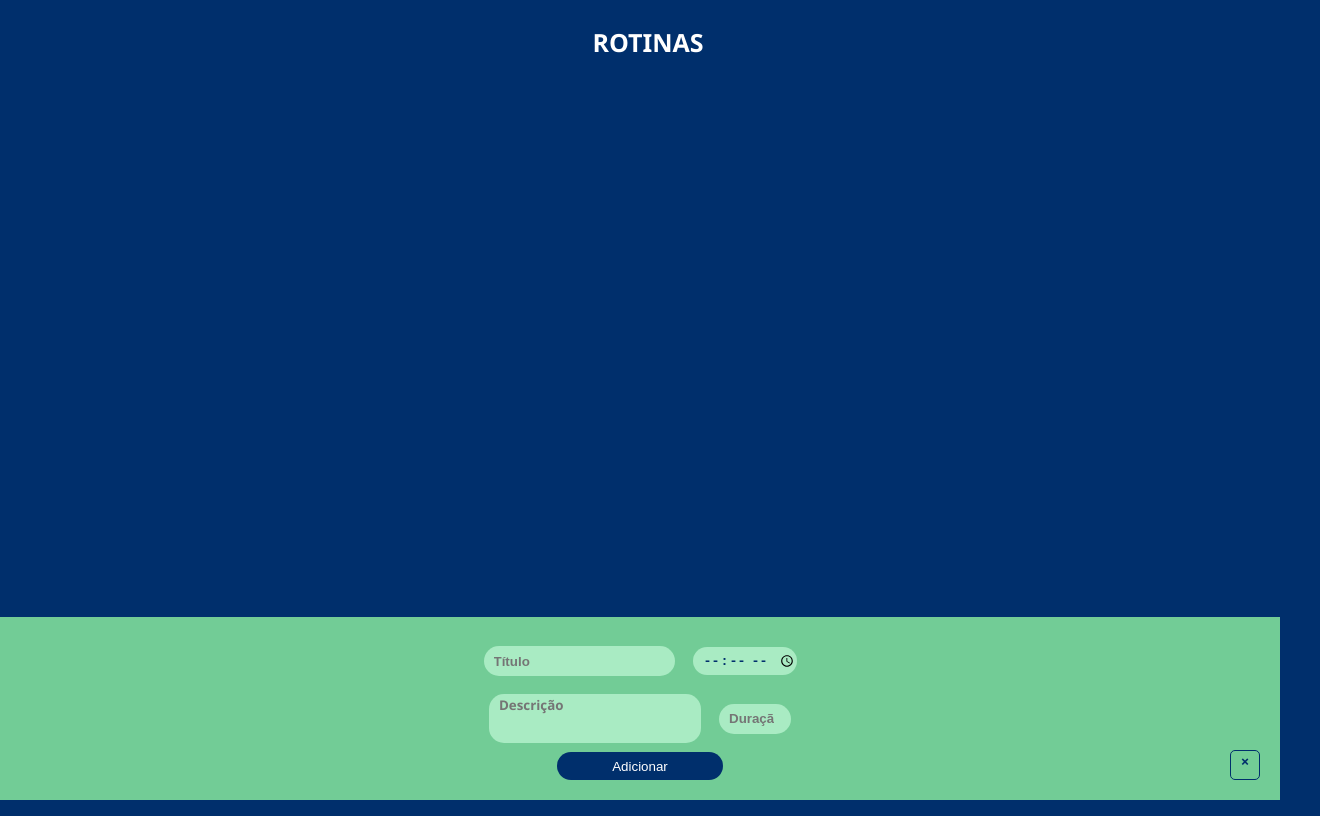
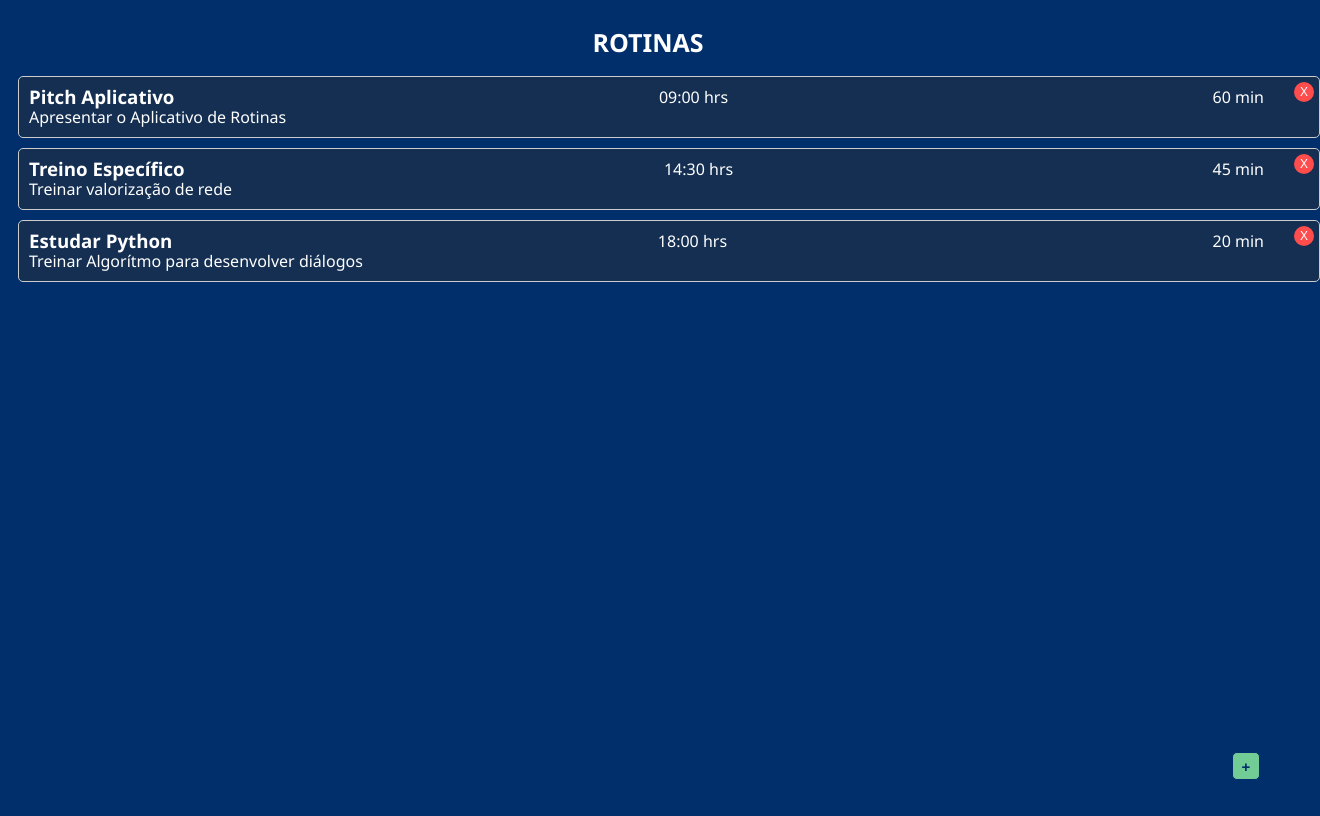
Before and after one commit to andsjoel/study_athlete, a plain HTML site: page routine.html in a window 1280 px wide. Shown: the whole page, 1320 px wide, since content can reach past the window. Drawn offline with Linux system fonts and the light colour scheme.

Commit message:
add style to item routine

```diff
--- a/assets/script/index.js
+++ b/assets/script/index.js
@@ -8,9 +8,8 @@ document.addEventListener('DOMContentLoaded', function() {
     const password = document.getElementById('password').value;
 
     // Aqui você pode adicionar a lógica de autenticação
-    if (username === 'usuario' && password === 'senha') {
-      alert('Login bem-sucedido!');
-      // Redirecionar para a próxima página após o login bem-sucedido
+    if (username === 'pedrin' && password === 'hype') {
+      window.location.href = 'routine.html';
     } else {
       alert('Credenciais inválidas. Tente novamente.');
     }
--- a/assets/script/routine.js
+++ b/assets/script/routine.js
@@ -23,10 +23,15 @@ newRoutineForm.addEventListener('submit', (e) => {
     const newItem = document.createElement('li');
     newItem.innerHTML = `
         <div class="routine-item">
-            <h3>${title}</h3>
-            <p>${description}</p>
-            <p>Horário: ${time}</p>
-            <p>Duração: ${duration}</p>
+            <div>
+                <h3 class="routine-title">${title}</h3>
+                <p class="routine-time">${time} hrs</p>
+                <p class="routine-durat">${duration} min</p>
+            </div>
+            <div>
+                <p class="routine-desc">${description}</p>
+
+            </div>
             <button class="delete-btn">X</button>
         </div>
     `;
@@ -41,3 +46,52 @@ newRoutineForm.addEventListener('submit', (e) => {
     newRoutineModal.style.display = 'none';
     newRoutineForm.reset();
 });
+
+
+document.addEventListener('DOMContentLoaded', () => {
+    const exampleRoutines = [
+        {
+            title: 'Pitch Aplicativo',
+            description: 'Apresentar o Aplicativo de Rotinas',
+            time: '09:00',
+            duration: '60'
+        },
+        {
+            title: 'Treino Específico',
+            description: 'Treinar valorização de rede',
+            time: '14:30',
+            duration: '45'
+        },
+        {
+            title: 'Estudar Python',
+            description: 'Treinar Algorítmo para desenvolver diálogos',
+            time: '18:00',
+            duration: '20'
+        }
+    ];
+
+    exampleRoutines.forEach(routine => {
+        const newItem = document.createElement('li');
+        newItem.innerHTML = `
+            <div class="routine-item">
+                <div>
+                    <h3 class="routine-title">${routine.title}</h3>
+                    <p class="routine-time">${routine.time} hrs</p>
+                    <p class="routine-durat">${routine.duration} min</p>
+                </div>
+                <div>
+                    <p class="routine-desc">${routine.description}</p>
+
+                </div>
+                <button class="delete-btn">X</button>
+            </div>
+        `;
+
+        routineItems.appendChild(newItem);
+
+        const deleteBtn = newItem.querySelector('.delete-btn');
+        deleteBtn.addEventListener('click', () => {
+            routineItems.removeChild(newItem);
+        });
+    });
+});
--- a/assets/styles/routine.css
+++ b/assets/styles/routine.css
@@ -46,11 +46,26 @@ body {
 
 .routine-item {
   border: 1px solid #ccc;
+  background-color: #142f52;
+  color: #fff;
   padding: 10px;
   width: 100%;
-  margin: 10px 0;
   border-radius: 5px;
   position: relative;
+  display: flex;
+  flex-direction: column;
+  margin: 10px;
+}
+
+.routine-item div {
+  height: 20px;
+  display: flex;
+  justify-content: space-between;
+  align-items: center;
+}
+
+.routine-durat {
+  margin-right: 45px;
 }
 
 .delete-btn {
@@ -74,25 +89,15 @@ body {
   bottom: 0;
   right: 0;
   width: 100%;
-  display: flex;
-  justify-content: center;
-  align-items: center;
   z-index: 1;
-
-  /* animation: modalAppear 0.4s ease-out; */
+  animation: modalAppear 0.4s ease-out;
 }
 
 .modal-content {
-  display: flex;
-  align-items: center;
-  justify-content: space-between;
-  flex-direction: column;
   color: #fff;
   padding: 20px;
   border-radius: 5px;
   width: 80%;
-  max-width: 400px;
-  transform-origin: bottom right; /* Ponto de origem da transformação */
 }
 
 #new-routine-form {
@@ -137,19 +142,6 @@ body {
   border-radius: 15px;
 }
 
-@keyframes modalAppear {
-  from {
-      right: -100px;
-      transform: scale(0.5); /* Tamanho inicial */
-      opacity: 0; /* Começa invisível */
-  }
-  to {
-      left: 0px;
-      transform: scale(1); /* Tamanho final */
-      opacity: 1; /* Aparece completamente */
-  }
-}
-
 .close {
   position: fixed;
   bottom: 20px;
```
